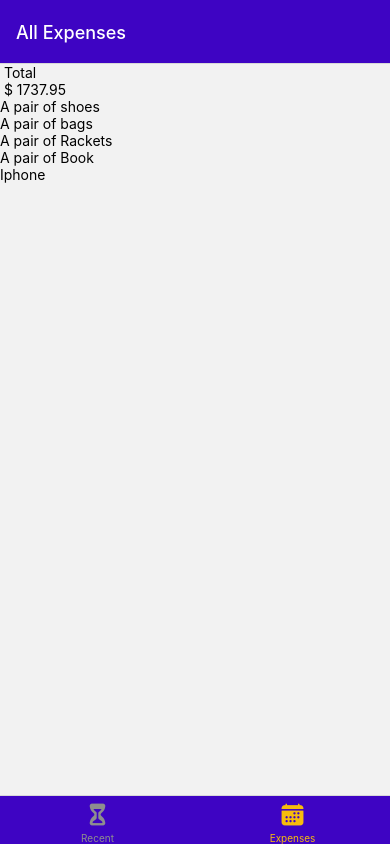
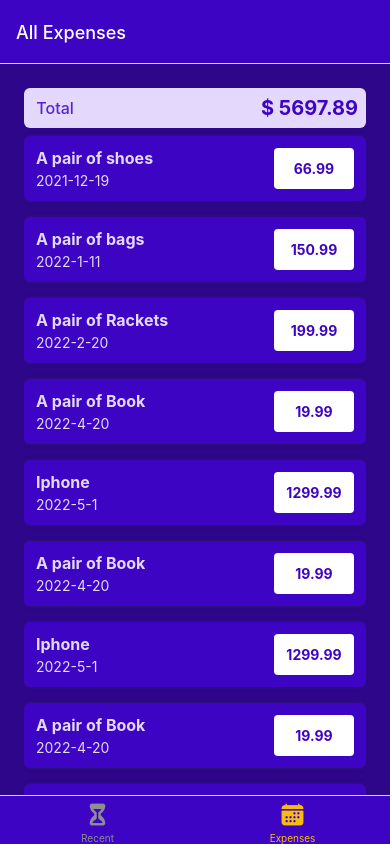
Before and after one commit to aniketbumbc/rn-budget-tracker, a React Native app: screen /AllExpenses in a window 390 px wide. Built offline with nearby package versions, Linux system fonts and the light colour scheme.

Commit message:
component style added with utils file

```diff
--- /dev/null
+++ b/components/ExpenseItem.js
@@ -0,0 +1,62 @@
+import { Pressable, Text, View, StyleSheet } from 'react-native';
+import { GlobalStyles } from '../constant/styles';
+import { getFormatDate } from '../utils/utils';
+
+function ExpenseItem({ title, amount, date }) {
+  return (
+    <>
+      <Pressable>
+        <View style={styles.itemContainer}>
+          <View>
+            <Text style={[styles.title, styles.textBase]}>{title}</Text>
+            <Text style={styles.textBase}>{getFormatDate(date)}</Text>
+          </View>
+          <View style={styles.amountContainer}>
+            <Text style={styles.amountText}>{amount.toFixed(2)}</Text>
+          </View>
+        </View>
+      </Pressable>
+    </>
+  );
+}
+
+export default ExpenseItem;
+
+const styles = StyleSheet.create({
+  itemContainer: {
+    padding: 12,
+    marginVertical: 8,
+    backgroundColor: GlobalStyles.colors.primary500,
+    flexDirection: 'row',
+    justifyContent: 'space-between',
+    borderRadius: 6,
+    elevation: 3,
+    shadowColor: GlobalStyles.colors.gray500,
+    shadowRadius: 4,
+    shadowOpacity: { width: 1, height: 1 },
+    shadowOpacity: 0.4,
+  },
+
+  textBase: {
+    color: GlobalStyles.colors.primary50,
+  },
+  title: {
+    fontSize: 16,
+    marginBottom: 4,
+    fontWeight: 'bold',
+  },
+
+  amountContainer: {
+    paddingHorizontal: 12,
+    paddingVertical: 4,
+    backgroundColor: 'white',
+    justifyContent: 'center',
+    alignItems: 'center',
+    borderRadius: 4,
+    minWidth: 80,
+  },
+  amountText: {
+    color: GlobalStyles.colors.primary500,
+    fontWeight: 'bold',
+  },
+});
--- a/components/expenses/ExpensesList.js
+++ b/components/expenses/ExpensesList.js
@@ -1,9 +1,10 @@
 import { FlatList, Text } from 'react-native';
+import ExpenseItem from '../ExpenseItem';
 
 function renderItem(itemData) {
   return (
     <>
-      <Text>{itemData.item.title}</Text>
+      <ExpenseItem {...itemData.item} />
     </>
   );
 }
--- a/components/expenses/ExpensesOutput.js
+++ b/components/expenses/ExpensesOutput.js
@@ -1,4 +1,5 @@
 import { View, StyleSheet } from 'react-native';
+import { GlobalStyles } from '../../constant/styles';
 import ExpensesList from './ExpensesList';
 import ExpensesSummary from './ExpensesSummary';
 
@@ -34,12 +35,48 @@ const dummyData = [
     amount: 1299.99,
     date: new Date('2022-05-01'),
   },
+  {
+    id: 'e6',
+    title: 'A pair of Book',
+    amount: 19.99,
+    date: new Date('2022-04-20'),
+  },
+  {
+    id: 'e7',
+    title: 'Iphone',
+    amount: 1299.99,
+    date: new Date('2022-05-01'),
+  },
+  {
+    id: 'e8',
+    title: 'A pair of Book',
+    amount: 19.99,
+    date: new Date('2022-04-20'),
+  },
+  {
+    id: 'e9',
+    title: 'Iphone',
+    amount: 1299.99,
+    date: new Date('2022-05-01'),
+  },
+  {
+    id: 'e10',
+    title: 'A pair of Book',
+    amount: 19.99,
+    date: new Date('2022-04-20'),
+  },
+  {
+    id: 'e11',
+    title: 'Iphone',
+    amount: 1299.99,
+    date: new Date('2022-05-01'),
+  },
 ];
 
 function ExpensesOutput({ expenses, period }) {
   return (
     <>
-      <View>
+      <View style={styles.container}>
         <ExpensesSummary period={period} expenses={dummyData} />
         <ExpensesList expenses={dummyData} />
       </View>
@@ -48,3 +85,13 @@ function ExpensesOutput({ expenses, period }) {
 }
 
 export default ExpensesOutput;
+
+const styles = StyleSheet.create({
+  container: {
+    flex: 1,
+    paddingTop: 24,
+    paddingHorizontal: 24,
+    paddingBottom: 0,
+    backgroundColor: GlobalStyles.colors.primary700,
+  },
+});
--- a/components/expenses/ExpensesSummary.js
+++ b/components/expenses/ExpensesSummary.js
@@ -1,20 +1,40 @@
 import { View, StyleSheet, FlatList, Text } from 'react-native';
+import { GlobalStyles } from '../../constant/styles';
 
 function ExpensesSummary({ period, expenses }) {
-  console.log('summary', expenses);
   const totalSum = expenses.reduce((sum, expense) => {
     return sum + expense.amount;
   }, 0);
 
   return (
     <>
-      <View>
-        <Text> {period} </Text>
-        <Text> $ {totalSum.toFixed(2)}</Text>
-        <FlatList />
+      <View style={styles.container}>
+        <Text style={styles.period}> {period} </Text>
+        <Text style={styles.sum}> $ {totalSum.toFixed(2)}</Text>
       </View>
     </>
   );
 }
 
 export default ExpensesSummary;
+
+const styles = StyleSheet.create({
+  container: {
+    padding: 8,
+    backgroundColor: GlobalStyles.colors.primary50,
+    borderRadius: 6,
+    flexDirection: 'row',
+    justifyContent: 'space-between',
+    alignItems: 'center',
+  },
+  period: {
+    fontSize: 16,
+    fontWeight: '500',
+    color: GlobalStyles.colors.primary400,
+  },
+  sum: {
+    fontSize: 20,
+    fontWeight: 'bold',
+    color: GlobalStyles.colors.primary500,
+  },
+});
--- /dev/null
+++ b/utils/utils.js
@@ -0,0 +1,3 @@
+export function getFormatDate(date) {
+  return `${date.getFullYear()}-${date.getMonth() + 1}-${date.getDate()}`;
+}
```
